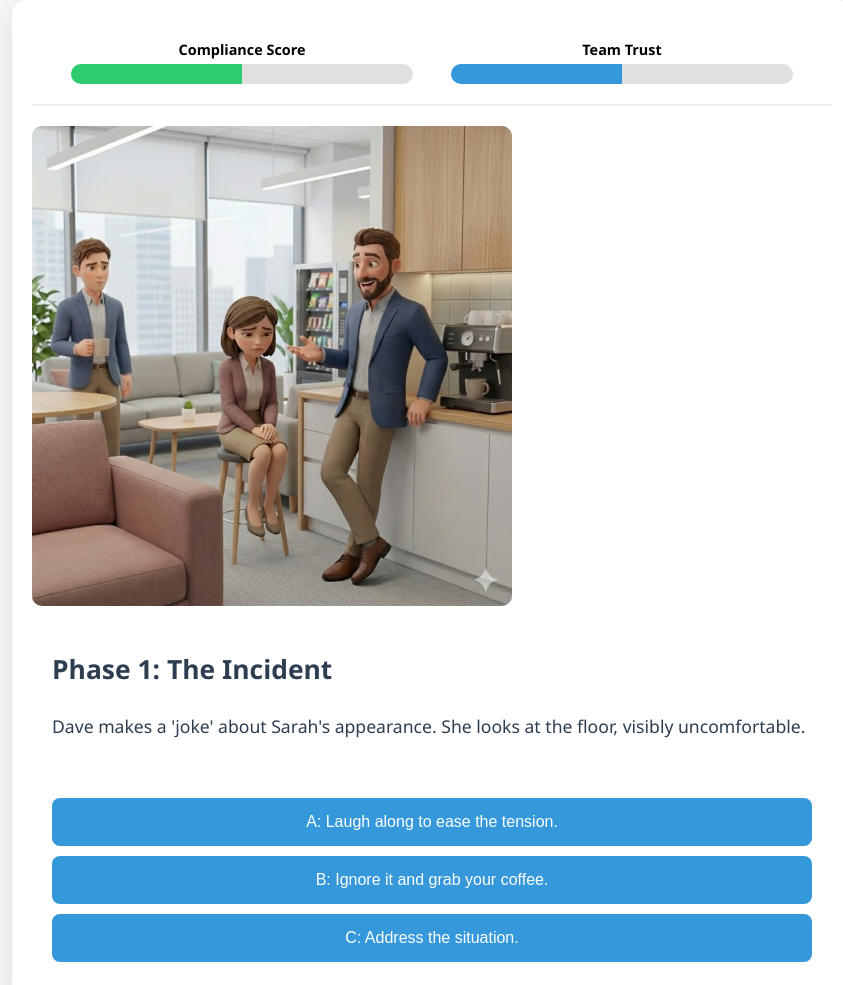
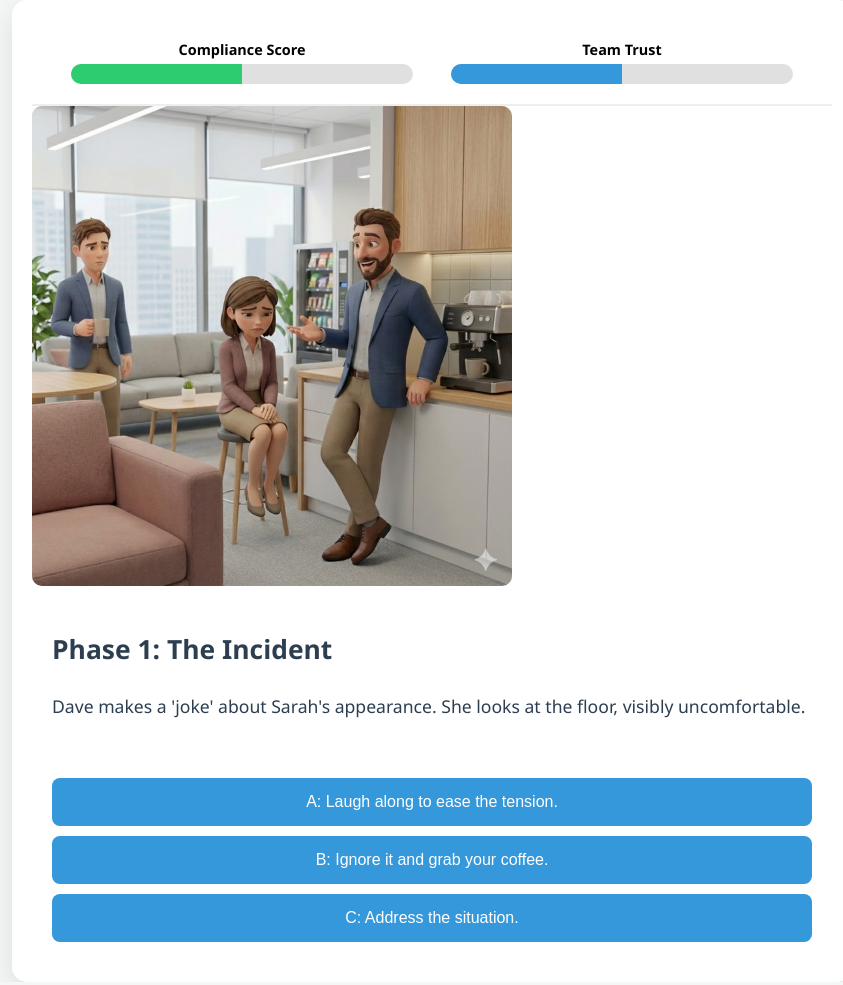
Before and after one commit to Le-Jeet-Legit/Gamified-Interactive-training, a plain HTML site: page index.html in a window 1280 px wide. Shown: the top 985 px of the page, without its empty margins (208-1051 px from the left). Drawn offline with Linux system fonts and the light colour scheme.

Commit message:
Update index.html

```diff
--- a/index.html
+++ b/index.html
@@ -73,7 +73,7 @@
             height: 60%;
             object-fit: cover;
             border-radius: 10px;
-            margin-top: 20px;
+            margin-top: 20px auto;
             display: block;
             background: #ddd;
         }
```
